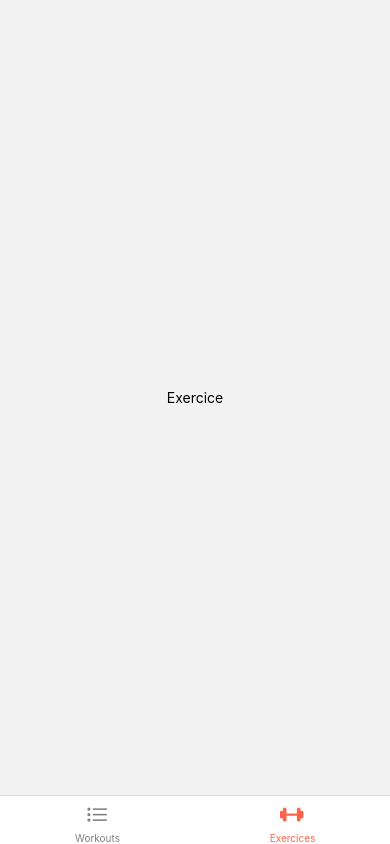
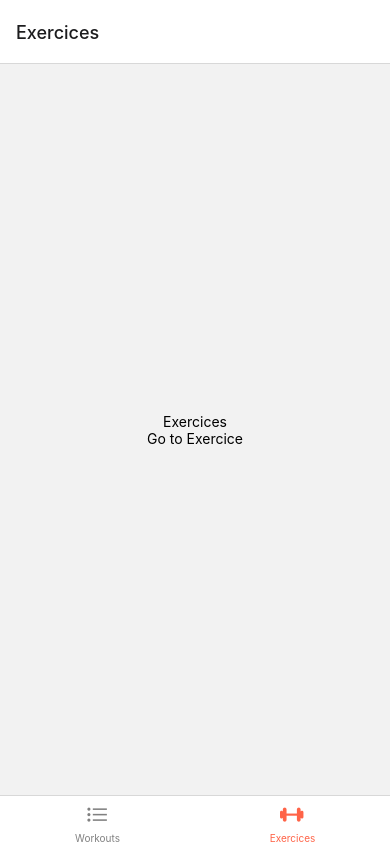
Before and after one commit to firasjaber/workouts-rn, a React Native app in the folder client/: screen /Exercices in a window 390 px wide. Built offline with nearby package versions, Linux system fonts and the light colour scheme.

Commit message:
refactoring

```diff
--- a/client/App.js
+++ b/client/App.js
@@ -3,13 +3,13 @@ import { NavigationContainer } from '@react-navigation/native';
 import * as eva from '@eva-design/eva';
 import { ApplicationProvider } from '@ui-kitten/components';
 
-import Main from './src/navigations/Main';
+import MainNavigation from './src/navigations/Main.navigation';
 
 export default function App() {
   return (
     <ApplicationProvider {...eva} theme={eva.light}>
       <NavigationContainer>
-        <Main />
+        <MainNavigation />
       </NavigationContainer>
     </ApplicationProvider>
   );
--- /dev/null
+++ b/client/src/navigations/Exercices.stack.tsx
@@ -0,0 +1,22 @@
+import React from 'react';
+import { createNativeStackNavigator } from '@react-navigation/native-stack';
+import ExercicesScreen from '../screens/Exercices.screen';
+import ExerciceScreen from '../screens/Exercice.screen';
+
+const Stack = createNativeStackNavigator();
+
+const ExercicesStack = () => {
+  return (
+    <Stack.Navigator
+      initialRouteName='Exercices'
+      screenOptions={() => ({
+        headerBackTitle: 'Back',
+      })}
+    >
+      <Stack.Screen name='Exercices' component={ExercicesScreen} />
+      <Stack.Screen name='Exercice' component={ExerciceScreen} />
+    </Stack.Navigator>
+  );
+};
+
+export default ExercicesStack;
--- a/client/src/navigations/Main.tsx
+++ b/client/src/navigations/Main.navigation.tsx
@@ -1,13 +1,12 @@
 import React from 'react';
-import Exercices from '../screens/Exercices';
-import Workouts from '../screens/Workouts';
 import { createBottomTabNavigator } from '@react-navigation/bottom-tabs';
 import Ionicons from 'react-native-vector-icons/Ionicons';
-import WorkoutsStack from './WorkoutsStack';
+import WorkoutsStack from './Workouts.stack';
+import ExercicesStack from './Exercices.stack';
 
 const Tab = createBottomTabNavigator();
 
-const Main = () => {
+const MainNavigation = () => {
   return (
     <Tab.Navigator
       screenOptions={({ route }) => ({
@@ -29,9 +28,9 @@ const Main = () => {
       })}
     >
       <Tab.Screen name='Workouts' component={WorkoutsStack} />
-      <Tab.Screen name='Exercices' component={Exercices} />
+      <Tab.Screen name='Exercices' component={ExercicesStack} />
     </Tab.Navigator>
   );
 };
 
-export default Main;
+export default MainNavigation;
--- a/client/src/navigations/WorkoutsStack.tsx
+++ b/client/src/navigations/Workouts.stack.tsx
@@ -9,7 +9,7 @@ const WorkoutsStack = () => {
   return (
     <Stack.Navigator
       initialRouteName='Workouts'
-      screenOptions={({ route }) => ({
+      screenOptions={() => ({
         headerBackTitle: 'Back',
       })}
     >
--- /dev/null
+++ b/client/src/screens/Exercice.screen.tsx
@@ -0,0 +1,12 @@
+import React from 'react';
+import { View, Text } from 'react-native';
+
+const ExerciceScreen = () => {
+  return (
+    <View>
+      <Text>Exercice Screen</Text>
+    </View>
+  );
+};
+
+export default ExerciceScreen;
--- /dev/null
+++ b/client/src/screens/Exercices.screen.tsx
@@ -0,0 +1,20 @@
+import React from 'react';
+import { NavigationProp } from '@react-navigation/native';
+import { View, Text } from 'react-native';
+
+interface WorkoutsProps {
+  navigation: NavigationProp<any, any>;
+}
+
+const ExercicesScreen: React.FC<WorkoutsProps> = ({ navigation }) => {
+  return (
+    <View style={{ flex: 1, justifyContent: 'center', alignItems: 'center' }}>
+      <Text>Exercices</Text>
+      <Text onPress={() => navigation.navigate('Exercice')}>
+        Go to Exercice
+      </Text>
+    </View>
+  );
+};
+
+export default ExercicesScreen;
--- a/client/src/screens/Exercices.tsx
+++ /dev/null
@@ -1,12 +0,0 @@
-import React from 'react';
-import { View, Text } from 'react-native';
-
-const Exercices = () => {
-  return (
-    <View style={{ flex: 1, justifyContent: 'center', alignItems: 'center' }}>
-      <Text>Exercice</Text>
-    </View>
-  );
-};
-
-export default Exercices;
```
